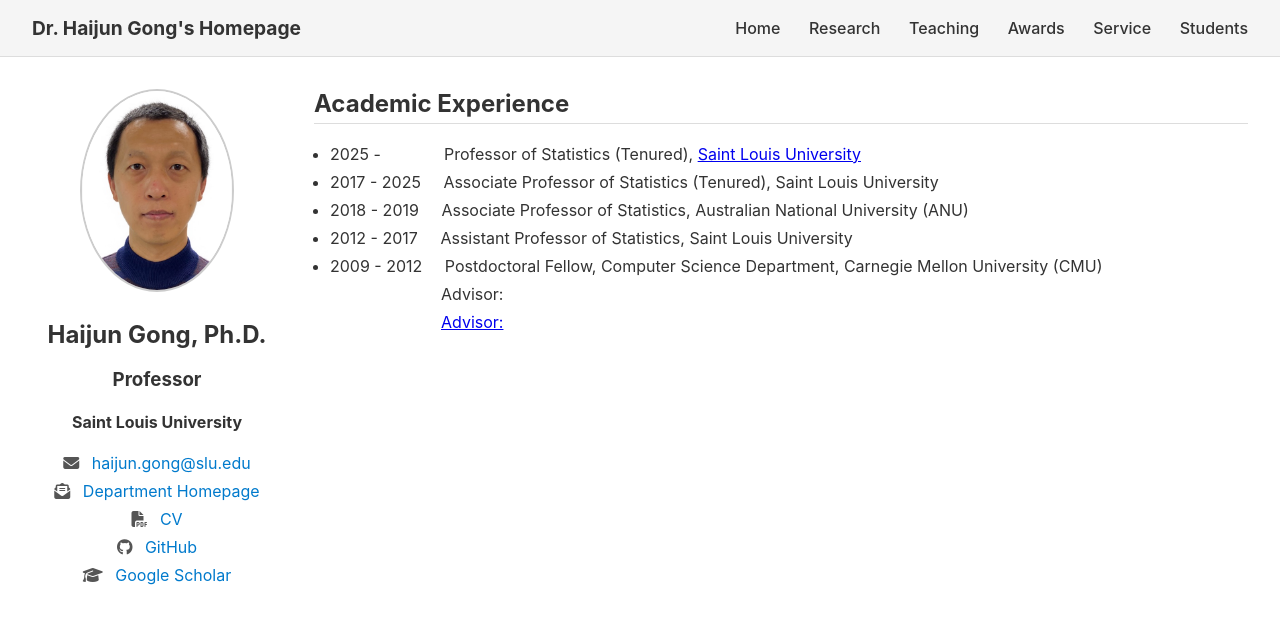
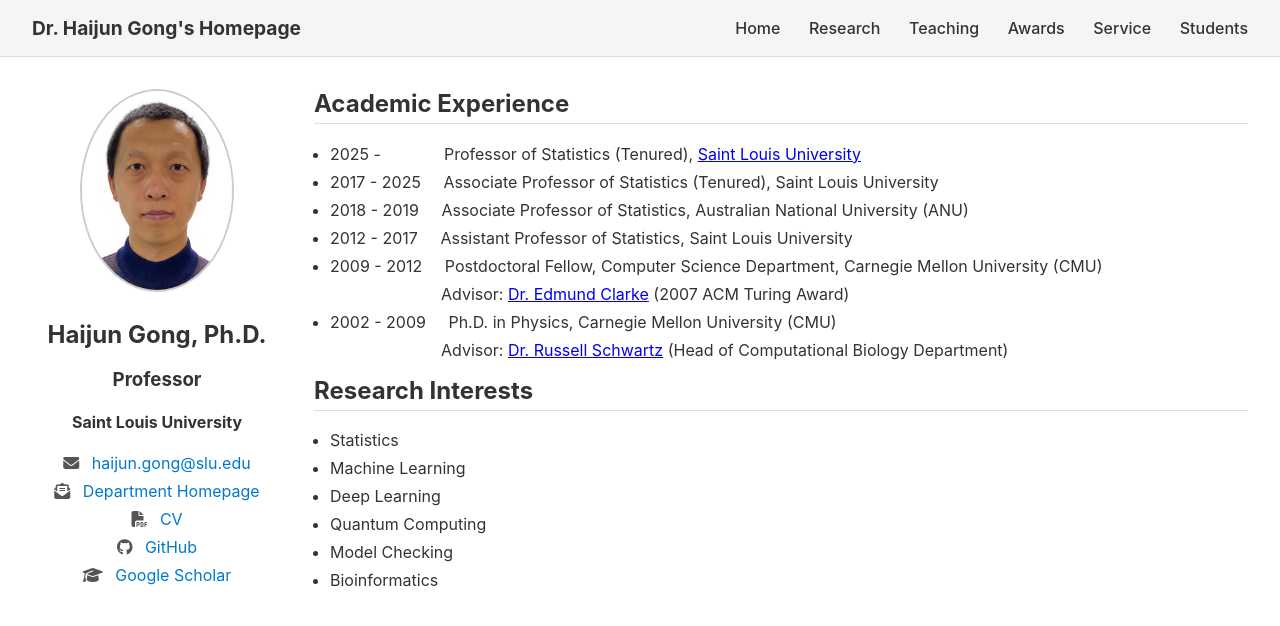
Before and after one commit to GongData/gongData.github.io, a Jekyll site: the page index.html, which Jekyll copies as it is, in a window 1280 px wide. Shown: the top 626 px of the page. Built offline with Jekyll 4.4.1, drawn with Linux system fonts in a browser that asks for light colours.

Commit message:
Update index.html

```diff
--- a/index.html
+++ b/index.html
@@ -131,12 +131,12 @@
 <li>2012 - 2017 &nbsp; &nbsp; Assistant Professor of Statistics, Saint Louis University </li>
 <li>2009 - 2012  &nbsp; &nbsp; Postdoctoral Fellow, Computer Science Department, Carnegie Mellon University (CMU)</li>
        <ul style="margin-top: 4px; margin-bottom: 4px;">
-      <li style="list-style-type: none; margin-left: 95px;">Advisor: <a href="https://www.cs.cmu.edu/~emc>Dr. Edmund Clarke</a> (2007 ACM Turing Award)</li>
+      <li style="list-style-type: none; margin-left: 95px;">Advisor: <a href="https://www.cs.cmu.edu/~emc">Dr. Edmund Clarke</a> (2007 ACM Turing Award)</li>
     </ul>
   </li>
 <li>2002 - 2009 &nbsp; &nbsp; Ph.D. in Physics, Carnegie Mellon University (CMU) </li>
        <ul style="margin-top: 4px; margin-bottom: 4px;">
-      <li style="list-style-type: none; margin-left: 95px;">Advisor: <a href="https://www.cmu.edu/computational-cancer/faculty/schwartz_russell.html>Dr. Russell Schwartz</a> (Head of Computational Biology Department)</li>
+      <li style="list-style-type: none; margin-left: 95px;">Advisor: <a href="https://www.cmu.edu/computational-cancer/faculty/schwartz_russell.html">Dr. Russell Schwartz</a> (Head of Computational Biology Department)</li>
     </ul>
   </li>
 </ul>
```
